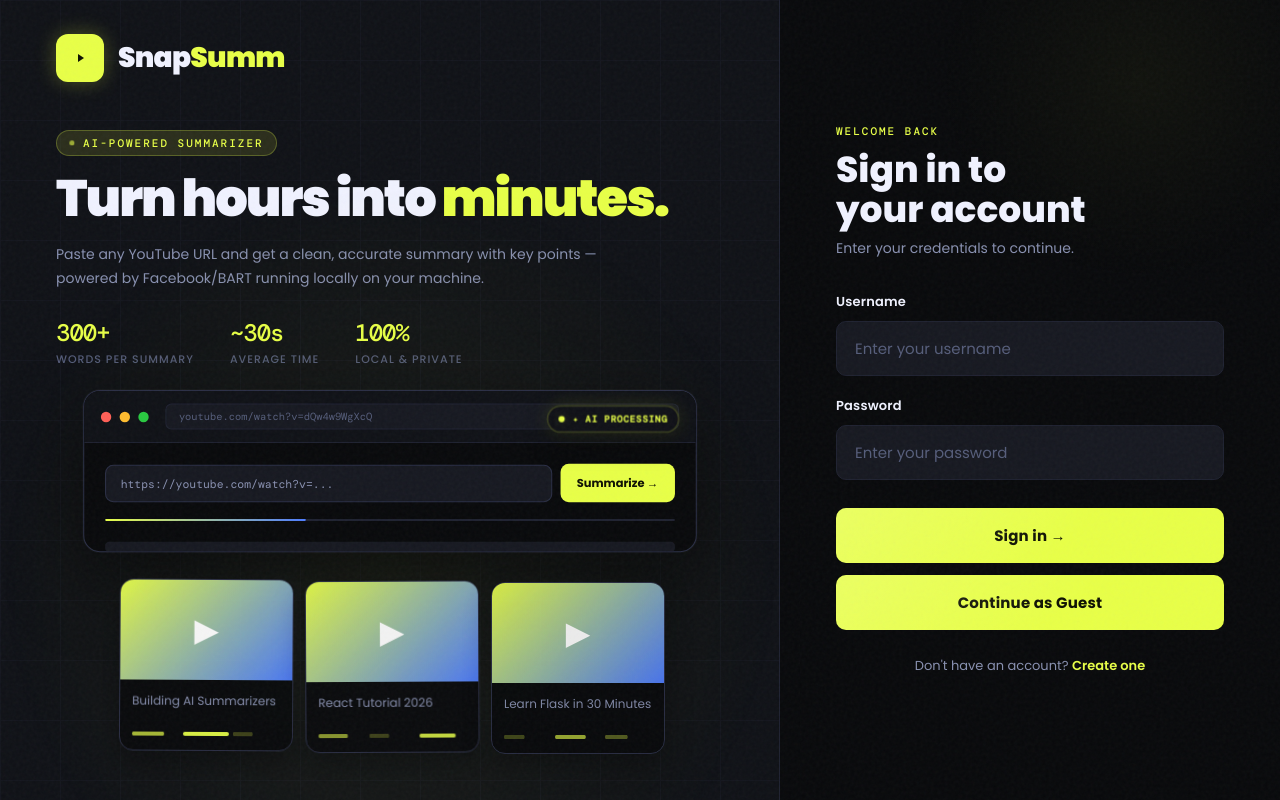
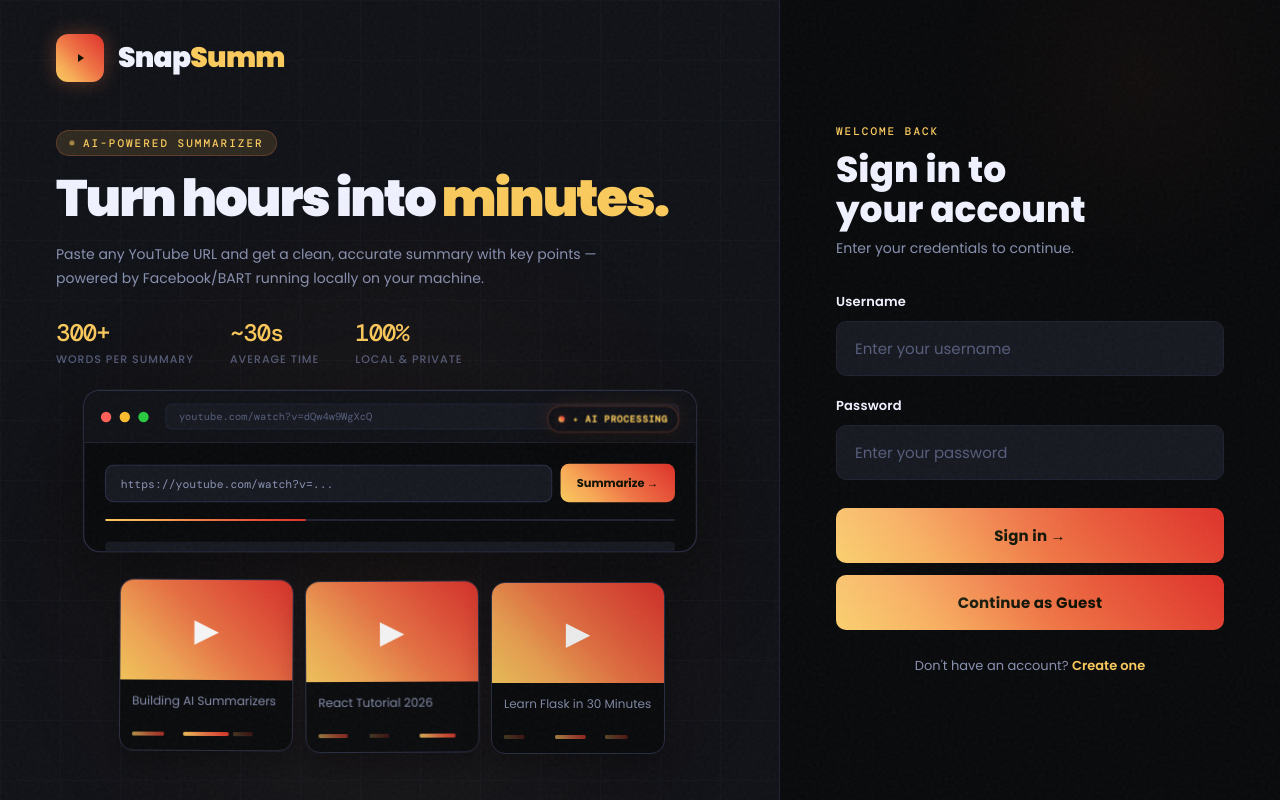
Before and after one commit to UdayvirPb26/SnapSumm, a Flask app: page /login in a window 1280 px wide. Run offline with Flask 3, Linux system fonts and the light colour scheme; parts of the project's set-up code (start-up, migrations or seed data) failed here and were passed over; some web fonts are replaced.

Commit message:
colurs change in login,register,admin files

```diff
--- a/templates/login.html
+++ b/templates/login.html
@@ -15,9 +15,12 @@
   --surface2:#161820;
   --border:#1e2130;
   --border2:#2a2e45;
-  --accent:#e8ff47;
-  --accent-dim:rgba(232,255,71,0.12);
-  --accent-glow:rgba(232,255,71,0.28);
+  --accent:#faca5c;
+  --accent2:#f07645;
+  --accent3:#de3129;
+  --accent-grad:linear-gradient(45deg,#faca5c 0%,#f8aa56 24%,#f07645 50%,#e85338 74%,#de3129 100%);
+  --accent-dim:rgba(250,202,92,0.13);
+  --accent-glow:rgba(240,118,69,0.34);
   --text:#f0f2ff;
   --text2:#8890b0;
   --text3:#555d7a;
@@ -32,7 +35,7 @@ html,body{height:100%}
 body{
   font-family:var(--ff-head);
   background:
-    linear-gradient(90deg,rgba(232,255,71,0.035),transparent 42%),
+    linear-gradient(90deg,rgba(240,118,69,0.035),transparent 42%),
     var(--bg);
   color:var(--text);
   min-height:100vh;
@@ -76,7 +79,7 @@ body::after{
   flex-shrink:0;
 }
 .wordmark-badge{
-  width:48px;height:48px;background:var(--accent);border-radius:12px;
+  width:48px;height:48px;background:var(--accent-grad);border-radius:12px;
   display:flex;align-items:center;justify-content:center;flex-shrink:0;
   box-shadow:0 0 20px var(--accent-glow);
 }
@@ -96,7 +99,7 @@ body::after{
 .left-mid::before{
   content:'';position:absolute;
   width:850px;height:850px;
-  background:radial-gradient(circle, rgba(232,255,71,0.08) 0%, transparent 65%);
+  background:radial-gradient(circle, rgba(240,118,69,0.08) 0%, transparent 65%);
   pointer-events:none;border-radius:50%;
   animation:blobPulse 4s ease-in-out infinite;
 }
@@ -155,7 +158,7 @@ body::after{
 }
 .demo-btn{
   padding:10px 16px;
-  background:var(--accent);color:#0d1000;
+  background:var(--accent-grad);color:#0d1000;
   border-radius:8px;
   font-family:var(--ff-head);font-size:11px;font-weight:700;
   white-space:nowrap;flex-shrink:0;
@@ -168,7 +171,7 @@ body::after{
 }
 .demo-progress-fill{
   height:100%;width:72%;
-  background:linear-gradient(90deg,var(--accent),#4d7cff);
+  background:var(--accent-grad);
   border-radius:2px;
   animation:progressAnim 3s ease-in-out infinite alternate;
 }
@@ -182,7 +185,7 @@ body::after{
 }
 .demo-line::after{
   content:'';position:absolute;inset:0;
-  background:linear-gradient(90deg,transparent,rgba(232,255,71,0.15),transparent);
+  background:linear-gradient(90deg,transparent,rgba(250,202,92,0.15),transparent);
   animation:shimmer 2.2s ease-in-out infinite;
 }
 .demo-line:nth-child(1){width:100%;animation-delay:0s}
@@ -206,7 +209,7 @@ body::after{
 }
 .demo-kp-num{
   width:18px;height:18px;border-radius:4px;
-  background:var(--accent-dim);border:1px solid rgba(232,255,71,0.2);
+  background:var(--accent-dim);border:1px solid rgba(240,118,69,0.2);
   display:flex;align-items:center;justify-content:center;
   font-family:var(--ff-mono);font-size:8px;color:var(--accent);flex-shrink:0;
 }
@@ -216,7 +219,7 @@ body::after{
 }
 .demo-kp-line::after{
   content:'';position:absolute;inset:0;
-  background:linear-gradient(90deg,transparent,rgba(232,255,71,0.1),transparent);
+  background:linear-gradient(90deg,transparent,rgba(250,202,92,0.1),transparent);
   animation:shimmer 2.8s ease-in-out infinite;
 }
 .demo-kp-item:nth-child(1) .demo-kp-line{animation-delay:0.1s;width:80%}
@@ -228,23 +231,23 @@ body::after{
   position:absolute;top:14px;right:16px;
   display:inline-flex;align-items:center;gap:7px;
   background:rgba(15,17,22,.88);color:var(--accent);
-  border:1px solid rgba(232,255,71,.28);
+  border:1px solid rgba(240,118,69,.28);
   font-family:var(--ff-mono);font-size:9px;font-weight:700;
   padding:6px 10px;border-radius:999px;
   letter-spacing:.7px;text-transform:uppercase;
-  box-shadow:0 8px 24px rgba(0,0,0,.28), 0 0 18px rgba(232,255,71,.08);
+  box-shadow:0 8px 24px rgba(0,0,0,.28), 0 0 18px rgba(240,118,69,.08);
   backdrop-filter:blur(10px);
   animation:badgeGlow 4.8s ease-in-out infinite;
 }
 .demo-badge::before{
   content:'';
   width:6px;height:6px;border-radius:50%;
-  background:var(--accent);
+  background:var(--accent-grad);
   box-shadow:0 0 10px var(--accent-glow);
 }
 @keyframes badgeGlow{
-  0%,100%{box-shadow:0 8px 24px rgba(0,0,0,.28), 0 0 14px rgba(232,255,71,.08)}
-  50%{box-shadow:0 10px 28px rgba(0,0,0,.34), 0 0 22px rgba(232,255,71,.16)}
+  0%,100%{box-shadow:0 8px 24px rgba(0,0,0,.28), 0 0 14px rgba(240,118,69,.08)}
+  50%{box-shadow:0 10px 28px rgba(0,0,0,.34), 0 0 22px rgba(240,118,69,.16)}
 }
 
 /* ─── TOP — headline + stats ───────────────────────────────────── */
@@ -259,7 +262,7 @@ body::after{
   display:inline-flex;align-items:center;gap:8px;
   font-family:var(--ff-mono);font-size:11px;font-weight:500;
   color:var(--accent);letter-spacing:2px;text-transform:uppercase;
-  border:1px solid rgba(232,255,71,0.25);
+  border:1px solid rgba(240,118,69,0.25);
   padding:5px 12px;border-radius:20px;
   background:var(--accent-dim);margin-bottom:16px;
 }
@@ -304,7 +307,7 @@ body::after{
 .right-panel::before{
   content:'';position:absolute;top:-20%;right:-20%;
   width:480px;height:480px;
-  background:radial-gradient(circle, rgba(232,255,71,0.04) 0%, transparent 60%);
+  background:radial-gradient(circle, rgba(240,118,69,0.04) 0%, transparent 60%);
   pointer-events:none;
 }
 
@@ -351,7 +354,7 @@ form{width:100%;max-width:388px;position:relative;z-index:1}
 .submit-btn{
   width:100%;min-height:54px;padding:16px;margin-top:8px;
   font-family:var(--ff-head);font-size:15px;font-weight:700;
-  letter-spacing:0.2px;background:var(--accent);color:#0d1000;
+  letter-spacing:0.2px;background:var(--accent-grad);color:#0d1000;
   border:none;border-radius:10px;cursor:pointer;
   transition:all var(--transition);position:relative;overflow:hidden;
 }
@@ -430,7 +433,7 @@ form{width:100%;max-width:388px;position:relative;z-index:1}
 
 .thumb-img{
   height:100px;
-  background:linear-gradient(135deg,var(--accent),#4d7cff);
+  background:var(--accent-grad);
   position:relative;
   overflow:hidden;
 }
@@ -477,7 +480,7 @@ form{width:100%;max-width:388px;position:relative;z-index:1}
 .caption-loader span{
   flex:1;
   height:4px;
-  background:var(--accent);
+  background:var(--accent-grad);
   border-radius:50px;
   transform-origin:left center;
   animation:captionAnim 4.8s ease-in-out infinite;
```
Also changed, not shown: templates/admin.html (+10 -5 lines), templates/register.html (+17 -14 lines).
